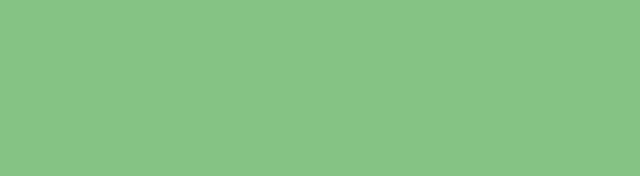
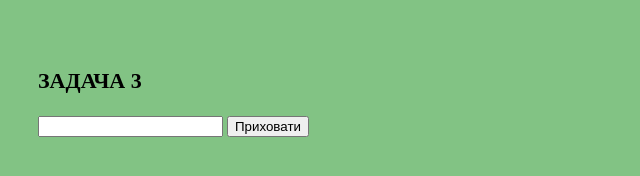
Before and after one commit to AlexBinkovskyy/Test_JS, a plain HTML site: page index.html in a window 1280 px wide. Shown: the whole page, without its empty margins (0-640 px from the left). Drawn offline with Linux system fonts and the light colour scheme.

Commit message:
tesk 3 done

```diff
--- a/index.html
+++ b/index.html
@@ -23,6 +23,13 @@
       <input id="leftSwapInput" type="text" value="???" />
       <input id="rightSwapInput" type="text" value="!!!" />
     </div> -->
+
+    <div>
+      <p class="taskTitle">ЗАДАЧА 3</p>
+      <input id="passwordInput" type="text" />
+      <button id="passwordButton">Приховати</button>
+    </div>
+
     <script src="./js/main.js"></script>
   </body>
 </html>
```
Also changed, not shown: js/main.js (+21 -1 lines).
